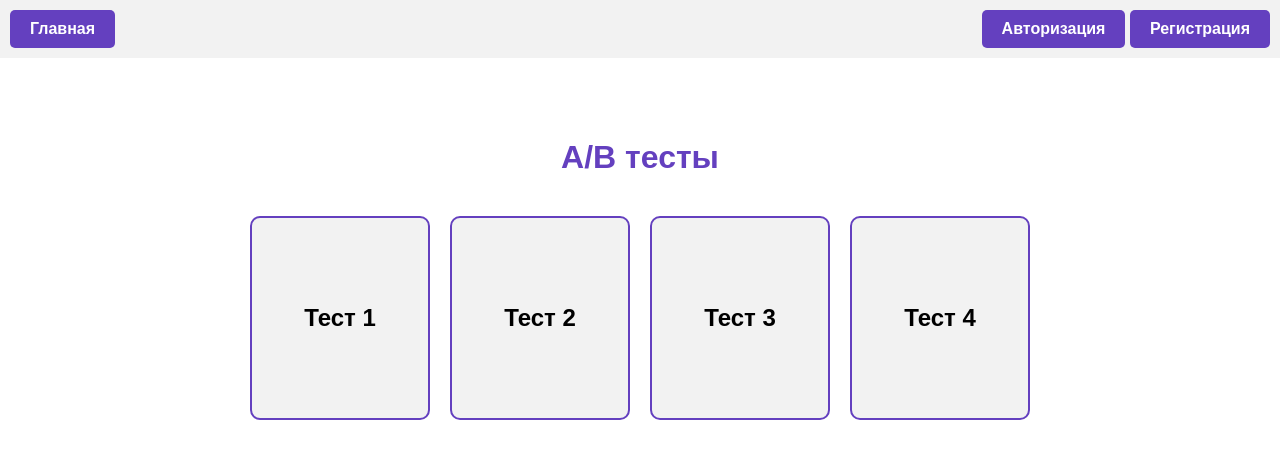
After one commit to WocherZ/marketing-service-uralsib-hack, a Django app: page /ab_tests in a window 1280 px wide. The commit adds this page. Shown: the top 459 px of the page. Run offline with Django 4.2, Linux system fonts and the light colour scheme.

Commit message:
Добавил страницу с АБ-тестировванием и обоссанные переворачивающиеся карточки

```diff
--- a/application/app/urls.py
+++ b/application/app/urls.py
@@ -9,4 +9,5 @@ urlpatterns = [
     path('authorization', views.authorization, name='authorization'),
     path('personal_page', views.personal_page, name='personal_page'),
     path('logout', views.logout, name='logout'),
+    path('ab_tests', views.ab_tests, name='ab_tests'),
 ]
--- a/application/app/views.py
+++ b/application/app/views.py
@@ -77,3 +77,6 @@ def logout(request):
     except Exception:
         print("Ошибка удалении сессии")
     return redirect('home')
+
+def ab_tests(request):
+    return render(request, 'ab_tests.html')
--- /dev/null
+++ b/application/templates/ab_tests.html
@@ -0,0 +1,189 @@
+<!DOCTYPE html>
+<html>
+<head>
+  <title>A/B Tests</title>
+  <style>
+    body {
+      background-color: white;
+      color: black;
+      font-family: Arial, sans-serif;
+      margin: 0;
+      padding: 0;
+      text-align: center;
+    }
+
+    .container {
+      max-width: 800px;
+      margin: 0 auto;
+      padding: 40px;
+    }
+
+    h1 {
+      color: #6440bf;
+      margin-bottom: 20px;
+    }
+
+    .button-container {
+      margin-bottom: 20px;
+      background-color: #f2f2f2;
+      padding: 10px;
+      display: flex;
+      justify-content: space-between;
+    }
+
+    .button {
+      display: inline-block;
+      padding: 10px 20px;
+      background-color: #6440bf;
+      color: white;
+      text-decoration: none;
+      font-weight: bold;
+      border-radius: 5px;
+      transition: background-color 0.3s ease;
+    }
+
+    .button:hover {
+      background-color: #512f9e;
+    }
+
+    .box-container {
+      display: flex;
+      justify-content: space-between;
+      margin-top: 40px;
+    }
+
+    .box {
+      width: 200px;
+      height: 200px;
+      background-color: #f2f2f2;
+      border: 2px solid #6440bf;
+      border-radius: 10px;
+      cursor: pointer;
+      transition: transform 0.3s ease;
+      perspective: 1000px;
+      margin: 0 10px;
+    }
+
+    .box:hover {
+      transform: scale(1.05);
+    }
+
+    .box.flip {
+      transform: rotateY(180deg);
+    }
+
+    .box .front {
+      display: flex;
+      align-items: center;
+      justify-content: center;
+      text-align: center;
+      height: 100%;
+      padding: 20px;
+      box-sizing: border-box;
+      backface-visibility: hidden;
+    },
+
+    .box .back {
+      display: none;
+      align-items: center;
+      justify-content: center;
+      text-align: center;
+      height: 100%;
+      padding: 20px;
+      box-sizing: border-box;
+      backface-visibility: hidden;
+      transform: rotateY(180deg);
+    }
+
+    .box .back {
+      display: none;
+      align-items: center;
+      justify-content: center;
+      height: 100%;
+      padding: 20px;
+      text-align: center;
+      transform: rotateY(180deg);
+    }
+  </style>
+</head>
+<body>
+  <div class="button-container">
+    <a href="{% url 'home' %}" class="button">Главная</a>
+    {% if request.session.is_auth %}
+    <div>
+      <a href="{% url 'personal_page' %}" class="button">Личный кабинет</a>
+      <a href="{% url 'ab_tests' %}" class="button">А/В тесты</a>
+      <a href="{% url 'logout' %}" class="button">Выйти</a>
+    </div>
+    {% else %}
+    <div>
+      <a href="{% url 'authorization' %}" class="button">Авторизация</a>
+      <a href="{% url 'register' %}" class="button">Регистрация</a>
+    </div>
+    {% endif %}
+  </div>
+
+  <div class="container">
+    <h1>A/B тесты</h1>
+
+    <div class="box-container">
+      <div class="box">
+        <div class="front">
+          <h2>Тест 1</h2>
+        </div>
+        <div class="back">
+          <h2>Описание</h2>
+          <p>Additional text for Test 1</p>
+        </div>
+      </div>
+      <div class="box">
+        <div class="front">
+          <h2>Тест 2</h2>
+        </div>
+        <div class="back">
+          <h2>Описание</h2>
+          <p>Additional text for Test 2</p>
+        </div>
+      </div>
+      <div class="box">
+        <div class="front">
+          <h2>Тест 3</h2>
+        </div>
+        <div class="back">
+          <h2>Описание</h2>
+          <p>Additional text for Test 3</p>
+        </div>
+      </div>
+      <div class="box">
+        <div class="front">
+          <h2>Тест 4</h2>
+        </div>
+        <div class="back">
+          <h2>Описание</h2>
+          <p>Additional text for Test 4</p>
+        </div>
+      </div>
+    </div>
+  </div>
+
+  <script>
+    const boxes = document.querySelectorAll('.box');
+
+    boxes.forEach(box => {
+      box.addEventListener('click', () => {
+        box.classList.toggle('flip');
+        const front = box.querySelector('.front');
+        const back = box.querySelector('.back');
+
+        if (box.classList.contains('flip')) {
+          front.style.display = 'none';
+          back.style.display = 'block';
+        } else {
+          front.style.display = 'flex';
+          back.style.display = 'none';
+        }
+      });
+    });
+  </script>
+</body>
+</html>
--- a/application/templates/authorization.html
+++ b/application/templates/authorization.html
@@ -73,6 +73,7 @@
     {% if request.session.is_auth %}
     <div>
       <a href="{% url 'personal_page' %}" class="button">Личный кабинет</a>
+      <a href="{% url 'ab_tests' %}" class="button">А/В тесты</a>
       <a href="{% url 'logout' %}" class="button">Выйти</a>
     </div>
     {% else %}
--- a/application/templates/personal_page.html
+++ b/application/templates/personal_page.html
@@ -137,6 +137,7 @@
     {% if request.session.is_auth %}
     <div>
       <a href="{% url 'personal_page' %}" class="button">Личный кабинет</a>
+      <a href="{% url 'ab_tests' %}" class="button">А/В тесты</a>
       <a href="{% url 'logout' %}" class="button">Выйти</a>
     </div>
     {% else %}
--- a/application/templates/register.html
+++ b/application/templates/register.html
@@ -94,6 +94,7 @@
     {% if request.session.is_auth %}
     <div>
       <a href="{% url 'personal_page' %}" class="button">Личный кабинет</a>
+      <a href="{% url 'ab_tests' %}" class="button">А/В тесты</a>
       <a href="{% url 'logout' %}" class="button">Выйти</a>
     </div>
     {% else %}
```
Also changed, not shown: application/templates/home.html (+62 -13 lines).
